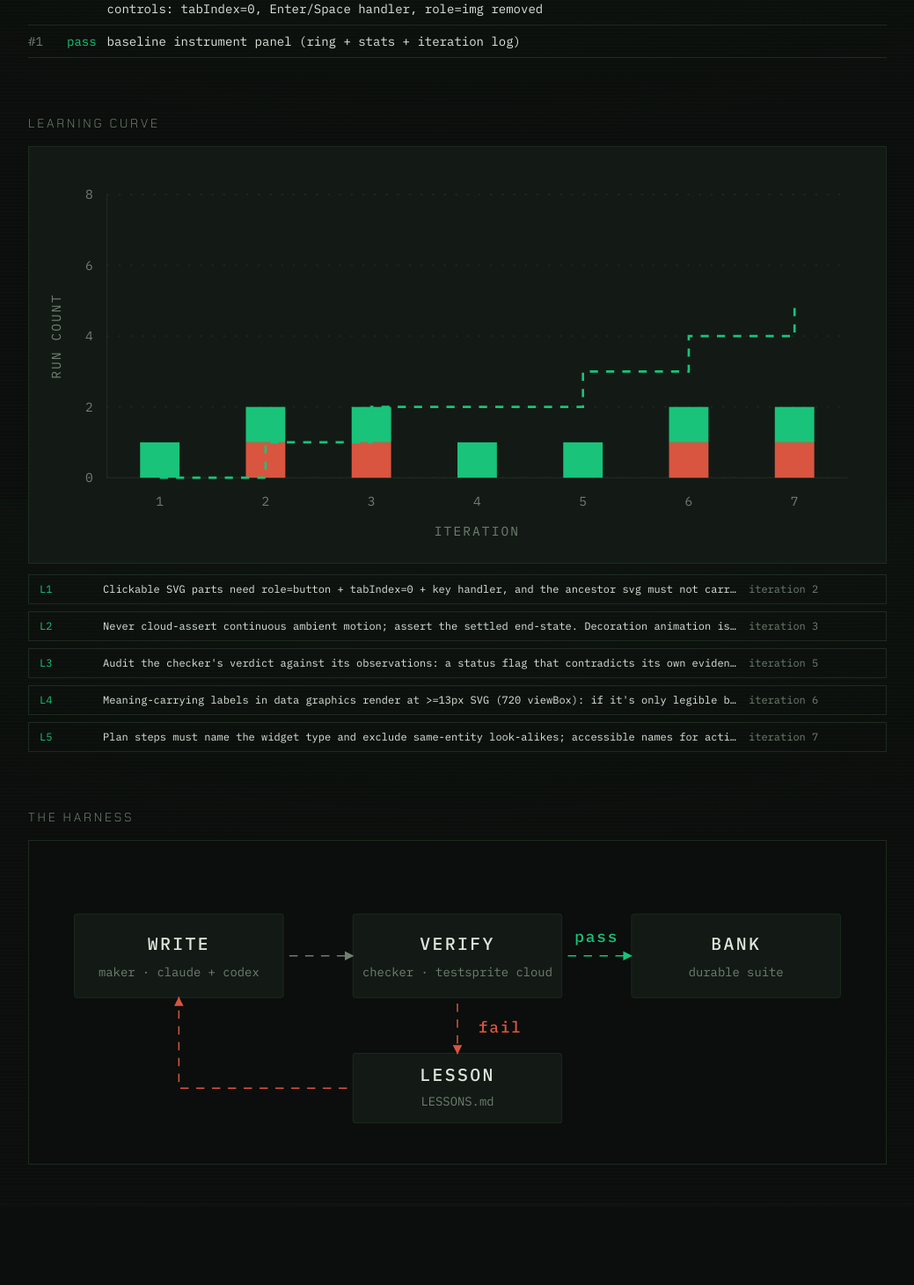
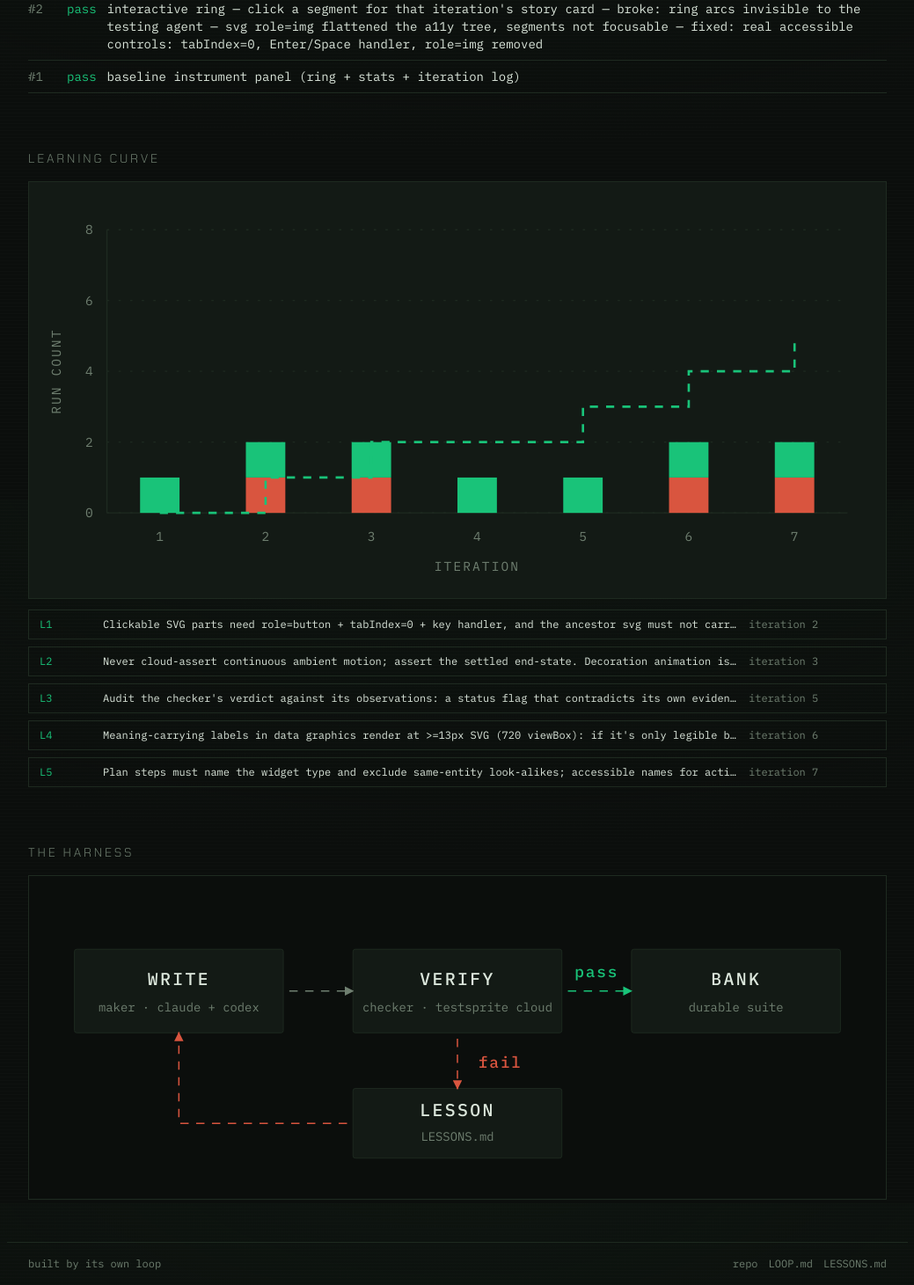
Before and after one commit to Yazan-O/ouroboros, a Next.js app: page / in a window 1280 px wide. Shown: the part 1032-2493 px from the top of the page at 88% size, without its empty margins (120-1159 px from the left). Before the commit the page ends 2404 px from the top, so only its background shows below. Built offline with nearby package versions, Linux system fonts and the light colour scheme.

Commit message:
Iteration 8 (maker: codex): polish - OG meta, ouroboros favicon, footer, mobile responsiveness (5 real bugs), hook line

```diff
--- a/app/globals.css
+++ b/app/globals.css
@@ -44,6 +44,8 @@ body {
   }
   .reveal-2 { animation-delay: 90ms; }
   .reveal-3 { animation-delay: 180ms; }
+  .reveal-4 { animation-delay: 270ms; }
+  .reveal-5 { animation-delay: 360ms; }
 }
 
 @media (prefers-reduced-motion: no-preference) {
--- a/app/layout.tsx
+++ b/app/layout.tsx
@@ -1,6 +1,11 @@
 import type { Metadata } from "next";
 import { Chakra_Petch, IBM_Plex_Sans, IBM_Plex_Mono } from "next/font/google";
 import "./globals.css";
+
+const siteUrl = "https://ouroboros-phi.vercel.app";
+const siteTitle = "Ouroboros - the loop that watches itself";
+const siteDescription =
+  "A dashboard built by a maker-checker loop, visualizing the very loop that built it.";
 
 const chakra = Chakra_Petch({
   variable: "--font-chakra",
@@ -21,9 +26,20 @@ const plexMono = IBM_Plex_Mono({
 });
 
 export const metadata: Metadata = {
-  title: "Ouroboros — the loop that watches itself",
-  description:
-    "A dashboard built by a maker-checker loop, visualizing the very loop that built it.",
+  metadataBase: new URL(siteUrl),
+  title: siteTitle,
+  description: siteDescription,
+  openGraph: {
+    title: siteTitle,
+    description: siteDescription,
+    type: "website",
+    url: siteUrl,
+  },
+  twitter: {
+    card: "summary",
+    title: siteTitle,
+    description: siteDescription,
+  },
 };
 
 export default function RootLayout({
@@ -36,7 +52,40 @@ export default function RootLayout({
       lang="en"
       className={`${chakra.variable} ${plexSans.variable} ${plexMono.variable} h-full antialiased`}
     >
-      <body className="min-h-full flex flex-col">{children}</body>
+      <body className="min-h-full flex flex-col">
+        {children}
+        <footer
+          className="reveal reveal-5 mx-auto w-full max-w-5xl overflow-x-auto border-t border-border px-4 py-4 font-mono text-[0.68rem] text-muted md:px-6 md:text-xs"
+          data-testid="footer"
+        >
+          <div className="flex items-center justify-between gap-4 whitespace-nowrap">
+            <span>built by its own loop</span>
+            <nav aria-label="Project links" className="flex items-center gap-3">
+              <a
+                href="https://github.com/Yazan-O/ouroboros"
+                target="_blank"
+                rel="noopener"
+              >
+                repo
+              </a>
+              <a
+                href="https://github.com/Yazan-O/ouroboros/blob/main/LOOP.md"
+                target="_blank"
+                rel="noopener"
+              >
+                LOOP.md
+              </a>
+              <a
+                href="https://github.com/Yazan-O/ouroboros/blob/main/LESSONS.md"
+                target="_blank"
+                rel="noopener"
+              >
+                LESSONS.md
+              </a>
+            </nav>
+          </div>
+        </footer>
+      </body>
     </html>
   );
 }
--- a/app/page.tsx
+++ b/app/page.tsx
@@ -6,8 +6,8 @@ export default async function Home() {
   const { iterations, lessons } = await getLoopData();
 
   return (
-    <main className="mx-auto w-full max-w-5xl px-6 py-12 flex-1">
-      <header className="reveal flex items-baseline justify-between border-b border-border pb-4">
+    <main className="mx-auto w-full max-w-5xl flex-1 px-4 py-12 md:px-6">
+      <header className="reveal flex flex-col gap-2 border-b border-border pb-4 md:flex-row md:items-baseline md:justify-between">
         <h1 className="font-display text-2xl tracking-[0.25em] font-semibold">
           OUROBOROS
         </h1>
@@ -16,6 +16,11 @@ export default async function Home() {
         </p>
       </header>
 
+      <p className="reveal reveal-2 mt-6 font-mono text-xs text-muted">
+        every arc below is one iteration of the loop that built this page —
+        click one for its story, or press play to replay the whole build
+      </p>
+
       <LoopPanel iterations={iterations} lessons={lessons} />
       <HarnessFlow />
     </main>
--- a/components/LearningCurve.tsx
+++ b/components/LearningCurve.tsx
@@ -119,7 +119,7 @@ export default function LearningCurve({
 
   return (
     <section
-      className="mt-16"
+      className="reveal reveal-4 mt-16"
       data-testid="learning-curve"
       aria-labelledby="learning-curve-title"
     >
@@ -153,10 +153,10 @@ export default function LearningCurve({
         LEARNING CURVE
       </h2>
 
-      <div className="mt-4 border border-border bg-surface p-3">
+      <div className="mt-4 overflow-x-auto border border-border bg-surface p-3">
         <svg
           viewBox={`0 0 ${WIDTH} ${HEIGHT}`}
-          className="block h-auto w-full"
+          className="block h-auto w-[720px] min-w-[720px] md:w-full md:min-w-0"
           aria-label={`Learning curve: ${count} iterations and ${lessons.length} lessons`}
         >
           <line
@@ -322,10 +322,13 @@ export default function LearningCurve({
                 className="grid min-w-0 gap-2 border border-border px-3 py-2 md:grid-cols-[4rem_minmax(0,1fr)_9rem]"
               >
                 <span className="text-accent">{lesson.id}</span>
-                <span className="min-w-0 truncate" title={lesson.lesson}>
+                <span className="min-w-0 break-words md:truncate" title={lesson.lesson}>
                   {lesson.lesson}
                 </span>
-                <span className="min-w-0 truncate text-muted" title={lesson.source}>
+                <span
+                  className="min-w-0 break-words text-muted md:truncate"
+                  title={lesson.source}
+                >
                   {sourceLabel}
                 </span>
               </li>
--- a/components/LoopPanel.tsx
+++ b/components/LoopPanel.tsx
@@ -23,9 +23,9 @@ export default function LoopPanel({
 
   return (
     <>
-      <section className="reveal reveal-2 mt-12 grid gap-12 md:grid-cols-[auto_1fr] items-center">
+      <section className="reveal reveal-2 mt-12 grid gap-8 md:grid-cols-[auto_1fr] md:items-center md:gap-12">
         <Ring iterations={visible} />
-        <div className="font-mono text-sm space-y-3" data-testid="loop-stats">
+        <div className="min-w-0 space-y-3 font-mono text-sm" data-testid="loop-stats">
           <p>
             <span className="text-muted">maker</span> claude fable · codex
             gpt-5.5
@@ -68,7 +68,7 @@ export default function LoopPanel({
                 >
                   {it.verdict}
                 </span>
-                <span className="flex-1">
+                <span className="min-w-0 flex-1 break-words">
                   {it.feature}
                   {it.broke ? ` — broke: ${it.broke}` : ""}
                   {it.fixed ? ` — fixed: ${it.fixed}` : ""}
--- a/components/Replay.tsx
+++ b/components/Replay.tsx
@@ -52,7 +52,7 @@ export default function Replay({ replay, className = "" }: ReplayProps) {
       onKeyDown={onKeyDown}
       tabIndex={0}
     >
-      <div className="flex items-center gap-4">
+      <div className="grid grid-cols-[2.75rem_minmax(0,1fr)] items-center gap-x-4 gap-y-2 md:flex md:gap-4">
         <button
           aria-label={replay.playing ? "Pause replay" : "Play replay"}
           aria-pressed={replay.playing}
@@ -141,7 +141,7 @@ export default function Replay({ replay, className = "" }: ReplayProps) {
           </div>
         </div>
 
-        <output className="w-36 shrink-0 text-right font-display text-xs text-muted tabular-nums">
+        <output className="col-start-2 w-full text-left font-display text-xs text-muted tabular-nums md:w-36 md:shrink-0 md:text-right">
           ITERATION {replay.visibleCount} / {replay.total}
         </output>
       </div>
--- a/components/Ring.tsx
+++ b/components/Ring.tsx
@@ -88,11 +88,11 @@ export default function Ring({ iterations }: { iterations: Iteration[] }) {
   }, []);
 
   return (
-    <div>
+    <div className="w-full min-w-0">
       <svg
         ref={ringRef}
         viewBox={`0 0 ${SIZE} ${SIZE}`}
-        className="ring-intro w-full max-w-90"
+        className="ring-intro block w-full max-w-full md:max-w-90"
         aria-label={`Loop ring: ${n} iterations`}
       >
         {n === 0 ? (
@@ -175,7 +175,7 @@ export default function Ring({ iterations }: { iterations: Iteration[] }) {
 
       {selected && (
         <aside
-          className="mt-4 max-w-90 border border-border bg-surface p-4 font-mono text-sm space-y-2"
+          className="mt-4 w-full max-w-full space-y-2 border border-border bg-surface p-4 font-mono text-sm md:max-w-90"
           data-testid="iteration-detail"
         >
           <p className="flex justify-between">
--- /dev/null
+++ b/loop/POLISH_NOTES.md
@@ -0,0 +1,36 @@
+# Polish Notes
+
+## 1. Meta
+
+- Added full static metadata in `app/layout.tsx:29`: title, description, Open Graph title/description/type/url, and Twitter summary card.
+- Added `app/icon.svg`: standalone 32px SVG favicon with `#0b0e0c` background, `#19c379` ring arc, small gap, and dot head.
+
+## 2. Footer
+
+- Added quiet mono footer at `app/layout.tsx:58` with `data-testid="footer"`, top border, muted text, repo link, `LOOP.md`, and `LESSONS.md`.
+
+## 3. Mobile Bugs Found
+
+- `app/page.tsx:9`: header was a single flex row at 375px; stacked on mobile and restored row at `md:`.
+- `components/Replay.tsx:55` and `components/Replay.tsx:144`: transport readout was fixed in one row; it now drops below the rail on narrow screens and returns to right-aligned at `md:`.
+- `components/LearningCurve.tsx:156` and `components/LearningCurve.tsx:159`: the 720px chart needed internal horizontal scroll; page width now stays fixed while the chart scrolls inside its panel.
+- `components/LearningCurve.tsx:325` and `components/LearningCurve.tsx:329`: lesson text truncated too aggressively on mobile; it wraps on mobile and truncates again at `md:`.
+- `components/Ring.tsx:93` and `components/Ring.tsx:177`: ring/detail widths now clamp to the small viewport and keep the existing 360px desktop max.
+
+## 4. Entrance
+
+- Kept the existing replay transport reveal at `components/LoopPanel.tsx:49`.
+- Extended the existing reveal delay utilities at `app/globals.css:47` and `app/globals.css:48`.
+- Added the same reveal pattern to the learning curve at `components/LearningCurve.tsx:122` and footer at `app/layout.tsx:58`.
+
+## Verification
+
+- `npm run build` passed with Next.js 16.2.10 after the final CSS change; static export includes `/icon.svg`.
+- Headless Chrome reduced-motion check at 375px: document `scrollWidth` 375, client width 375; learning chart scrolls internally (`scrollWidth` 744, client width 341).
+- Desktop 1280px check: no page horizontal overflow; ring remains beside stats, replay remains between the ring/stats area and iteration log.
+- All existing `data-testid` hooks remain present; added only `footer`.
+
+## Deviations
+
+- In-app browser tooling was unavailable (`agent.browsers.list()` returned empty), so render verification used installed local Chrome headless instead.
+- No behavior deviation in the app; `app/globals.css` only gained reveal delay steps using the existing animation tokens.
```
Also changed, not shown: .testsprite/plans/06-harness-flow.json (added), .testsprite/plans/07-evidence.json (added), app/icon.svg (added).
